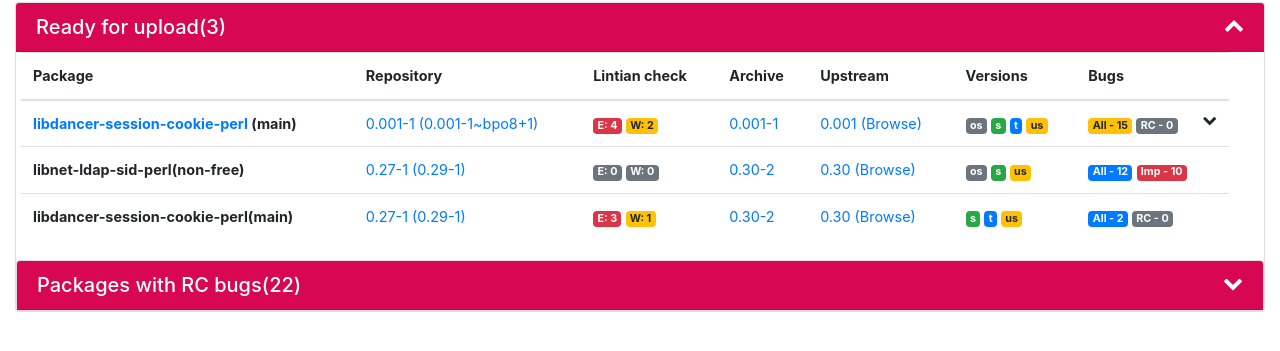
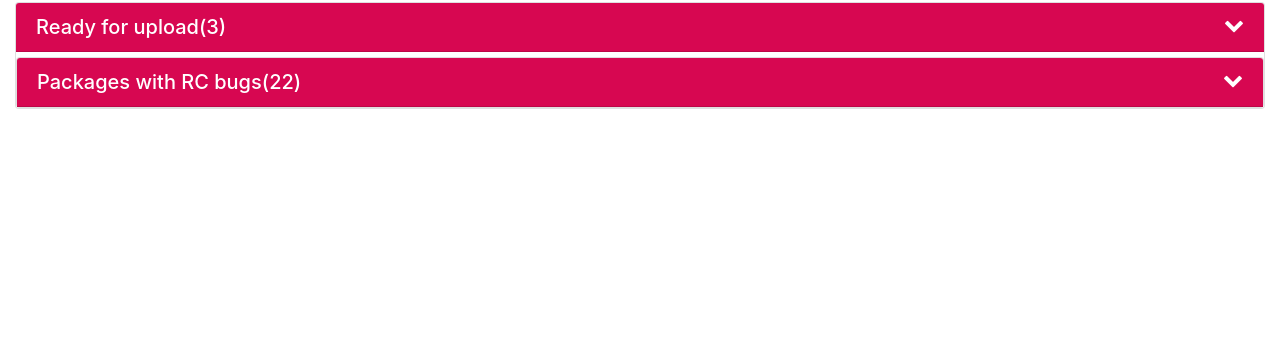
Before and after one commit to Chirath02/debian-team-package-overview, a plain HTML site: page advance.html in a window 1280 px wide. Both pictures are taken after a click on the icon 1234 px from the left and 404 px from the top of the page. Shown: the part 379-730 px from the top of the page. Drawn offline with nearby package versions, Linux system fonts and the light colour scheme.

Commit message:
show hide arrow change

```diff
--- a/advance.html
+++ b/advance.html
@@ -55,11 +55,12 @@
         </div>
         <div class="card">
             <h5 class="card-header debian-color">Ready for upload(3) <i
-                    class="fa fa-chevron-up fa-pull-right"
-                    aria-hidden="true" data-toggle="collapse"
+                    class="fa fa-chevron-up fa-pull-right cursor-pointer"
+                    aria-hidden="true" data-toggle="collapse" id="ready-to-upload-arrow"
                     data-target="#ready-to-upload-table"></i></h5>
-            <div id="ready-to-upload-table" class="row card-body package-panel table-responsive">
-                <table class="table table-hover">
+            <div class="row card-body package-panel">
+                <div id="ready-to-upload-table" class="table-responsive collapse show">
+                    <table class="table table-hover">
                     <thead>
                     <tr>
                         <th scope="col">Package</th>
@@ -79,7 +80,6 @@
                                title="Description"
                                data-content='Encrypted cookie-based session backend for Dancer'>libdancer-session-cookie-perl</a>
                             <span title="Component">(main)</span>
-
                         </th>
                         <td><a href="">0.001-1 (0.001-1~bpo8+1)</a></td>
                         <td>
@@ -114,9 +114,6 @@
                         <td>
                             <span class="badge badge-warning">All - 15</span>
                             <span class="badge badge-secondary">RC - 0</span>
-                            <i class="fa fa-chevron-down cursor-pointer fa-pull-right"
-                                aria-hidden="true" data-toggle="collapse"
-                                data-target="#data1"></i>
                         </td>
                     </tr>
 
@@ -198,6 +195,7 @@
                     </tr>
                     </tbody>
                 </table>
+                </div>
 
             </div>
 
--- a/js/main.js
+++ b/js/main.js
@@ -18,3 +18,17 @@ $("#description").popover({
             }
         }, 300);
 });
+
+
+$('#ready-to-upload-table').on('hide.bs.collapse', function () {
+  var icon = document.getElementById('ready-to-upload-arrow');
+  icon.classList.remove('fa-chevron-up');
+  icon.classList.add('fa-chevron-down');
+});
+
+
+$('#ready-to-upload-table').on('show.bs.collapse', function () {
+  var icon = document.getElementById('ready-to-upload-arrow');
+  icon.classList.remove('fa-chevron-down');
+  icon.classList.add('fa-chevron-up');
+});
```
Also changed, not shown: index.html (+4 -6 lines).
